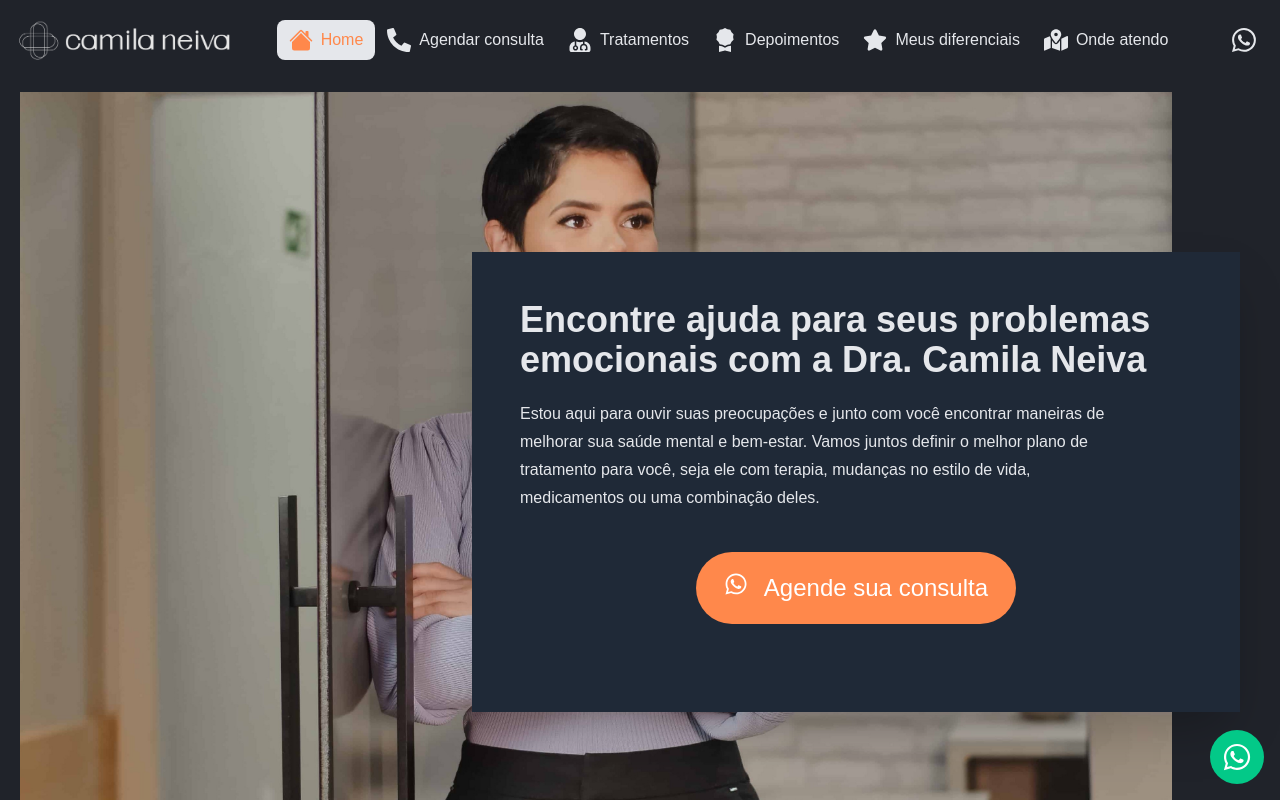
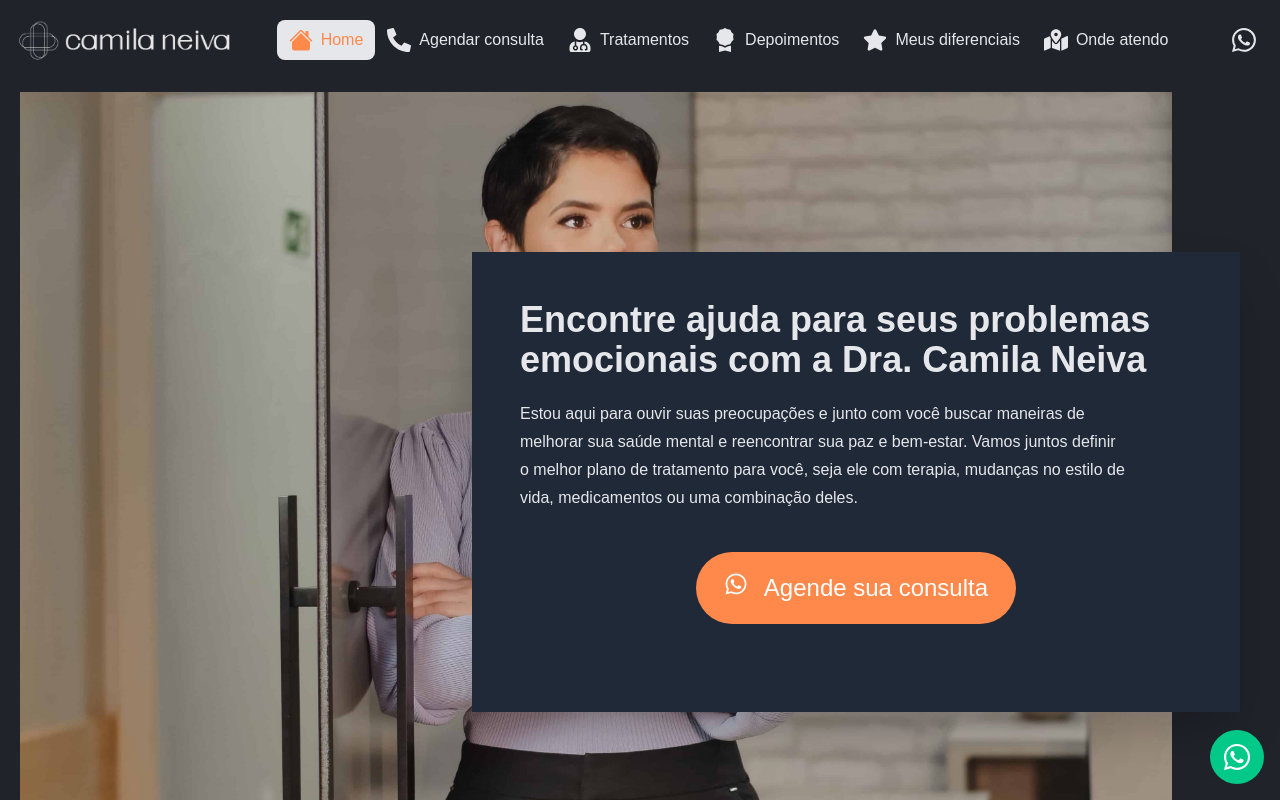
Before and after one commit to brunoprestesap/page-dra-camila, a React (Create React App) app: page / in a window 1280 px wide. Shown: the top 800 px of the page. Built offline with nearby package versions, Linux system fonts and the light colour scheme; a web font is replaced by a local one.

Commit message:
alteração solicitadas pela Camila

```diff
--- a/src/components/Contact.js
+++ b/src/components/Contact.js
@@ -7,7 +7,7 @@ function Contact() {
             <div className="p-5">
                 <div className="flex justify-center gap-3 text-4xl font-bold text-center uppercase">
                     <FaMapMarkedAlt />
-                    Onde eu atendo
+                    Onde estamos
                 </div>
             </div>
 
@@ -24,7 +24,7 @@ function Contact() {
                 <div className="flex flex-col text-left px-12 gap-2 mt-5">
                     <div className="flex gap-3 items-center text-left">
                         <FaMapMarkerAlt className="text-4xl mb-3"/>
-                        <h2 className="font-bold text-2xl">Meu endereço</h2>
+                        <h2 className="font-bold text-2xl">Nosso endereço</h2>
                     </div>
 
                     <div className="flex text-left">
--- a/src/components/Presentation.js
+++ b/src/components/Presentation.js
@@ -9,7 +9,7 @@ function Presentation({ color, showForm }) {
       </h1>
 
       <h2 className="text-base mt-5 leading-7 pr-16">
-      Estou aqui para ouvir suas preocupações e junto com você encontrar maneiras de melhorar sua saúde mental e bem-estar.
+      Estou aqui para ouvir suas preocupações e junto com você buscar maneiras de melhorar sua saúde mental e reencontrar sua paz e bem-estar.
       Vamos juntos definir o melhor plano de tratamento para você, seja ele com terapia, mudanças no estilo de vida, medicamentos ou uma combinação deles.
       </h2>
 
```
